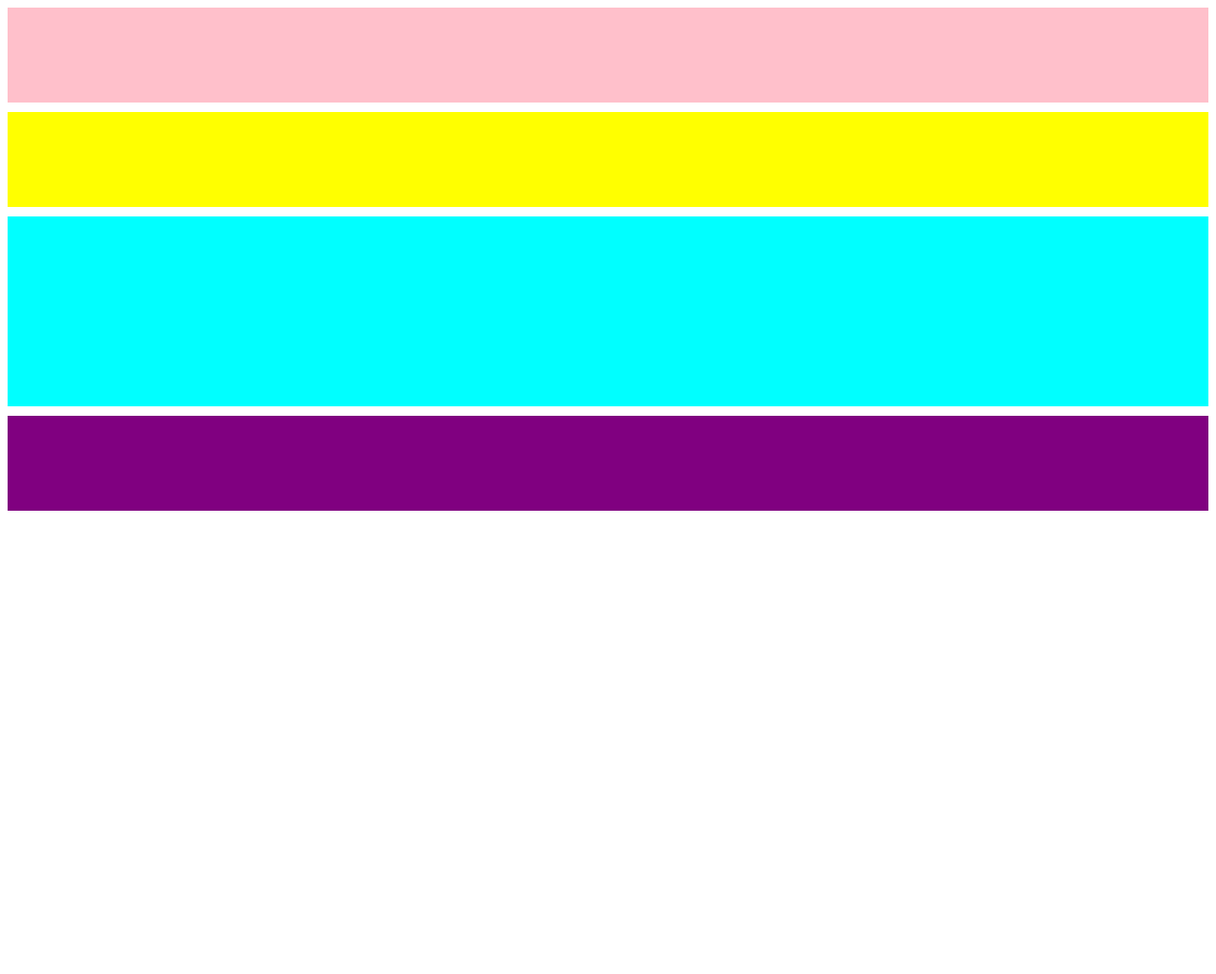
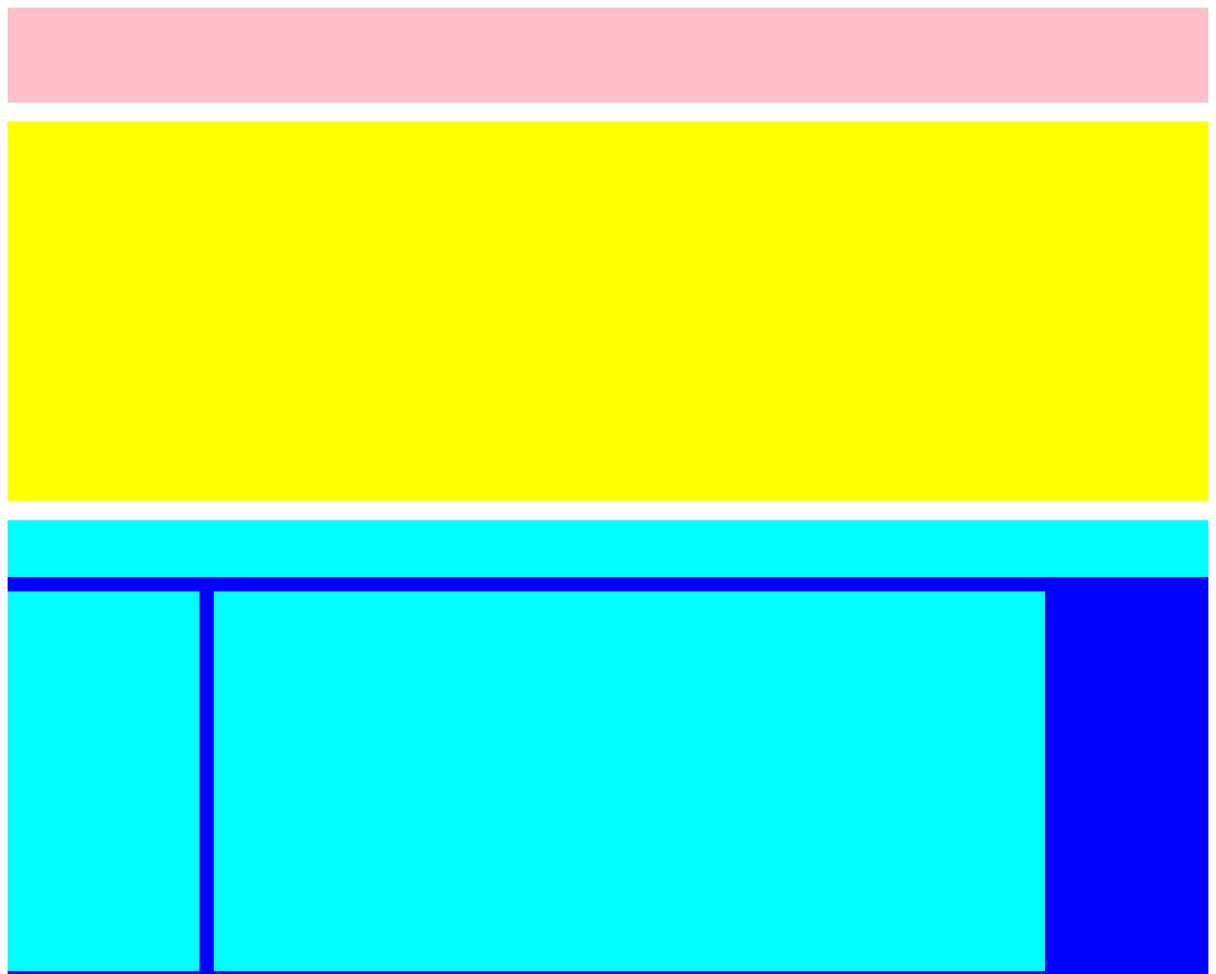
Before and after one commit to flavio-secondini/htmlcss-struttura-wp, a plain HTML site: page index.html in a window 1280 px wide. Shown: the top 1026 px of the page at 95% size. Before the commit the page ends 800 px from the top, so only its background shows below. Drawn offline with Linux system fonts and the light colour scheme.

Commit message:
esercizio completo
il secondo main è risolto forzatamente

```diff
--- a/index.html
+++ b/index.html
@@ -6,43 +6,36 @@
     <link rel="stylesheet" href="./master.css">
   </head>
   <body>
+    <!-- header, una riga, una colonna, rosa-->
     <header>
-      <div class="riga">
+      <div class="riga head">
         <div class="colonna-100 pink">
-
         </div>
-
       </div>
     </header>
     <main>
-      <div class="riga">
+      <!-- main 1, una riga, una colonna, giallo -->
+      <div class="riga main-1">
         <div class="colonna-100 yellow">
-
         </div>
       </div>
-        <div class="riga">
+      <!-- main 2, 1 riga, 4 colonne. riga blu, colonne ciano -->
+      <div class="riga main-2 blue">
         <div class="colonna-100 cyan">
-
         </div>
         <div class="colonna-20 cyan">
-
         </div>
         <div class="colonna-60 cyan">
-
         </div>
-            <div class="colonna-20 cyan">
-
+        <div class="colonna-20 cyan right-float">
         </div>
-
       </div>
-
     </main>
+    <!-- footer, una riga, una colonna, viola -->
     <footer>
-      <div class="riga">
+      <div class="riga foot">
         <div class="colonna-100 viola">
-
         </div>
-
       </div>
     </footer>
   </body>
--- a/master.css
+++ b/master.css
@@ -1,8 +1,14 @@
+/* margini azzerati */
+
+/* body {
+  margin: 0px;
+} */
+
 /* dimensioni colonne vuote, da cancellare quando riempite  */
 
-div[class^="colonna-"] {
+/* div[class^="colonna-"] {
   height: 100px;
-}
+} */
 
 /* clearing */
 
@@ -10,10 +16,10 @@ div[class^="colonna-"] {
   content: "";
   clear: both;
   display: table;
-  margin: 10px 0px;
+  margin: 20px 0px;
 }
 
-/* dati colonne */
+/* impostazioni generali colonne */
 
 [class^="colonna-"] {
   float: left;
@@ -24,17 +30,28 @@ div[class^="colonna-"] {
 }
 
 .colonna-20 {
-  width: 20%;
+  width: 16%;
+  margin: 15px 15px 15px 0px;
 }
 
 .colonna-60 {
-  width: 60%;
+  width: 875px;
+  margin-top: 15px;
+  margin-bottom: 15px;
+  margin-left: auto;
+  margin-right: auto;
 }
 
-/* colori colonne */
+.right-float {
+  float:right;
+  margin: 15px 0px 15px 15px;
+}
+
+/* impostazioni colori */
 
 .pink {
   background-color: pink;
+  height: 500px;
 }
 
 .yellow {
@@ -47,3 +64,30 @@ div[class^="colonna-"] {
 .viola {
   background-color: purple;
 }
+
+.blue {
+  background-color: blue;
+}
+
+
+/* impostazioni dimensioni */
+
+.head > .colonna-100 {
+  height: 100px;
+}
+
+.main-1 > .colonna-100 {
+  height: 400px;
+}
+
+.main-2 > .colonna-100 {
+  height: 60px;
+}
+
+.main-2 > .colonna-20, .main-2 > .colonna-60 {
+  height: 400px;
+}
+
+.foot > .colonna-100 {
+  height: 40px;
+}
```
Lines whose indentation alone changed are shown as unchanged.
